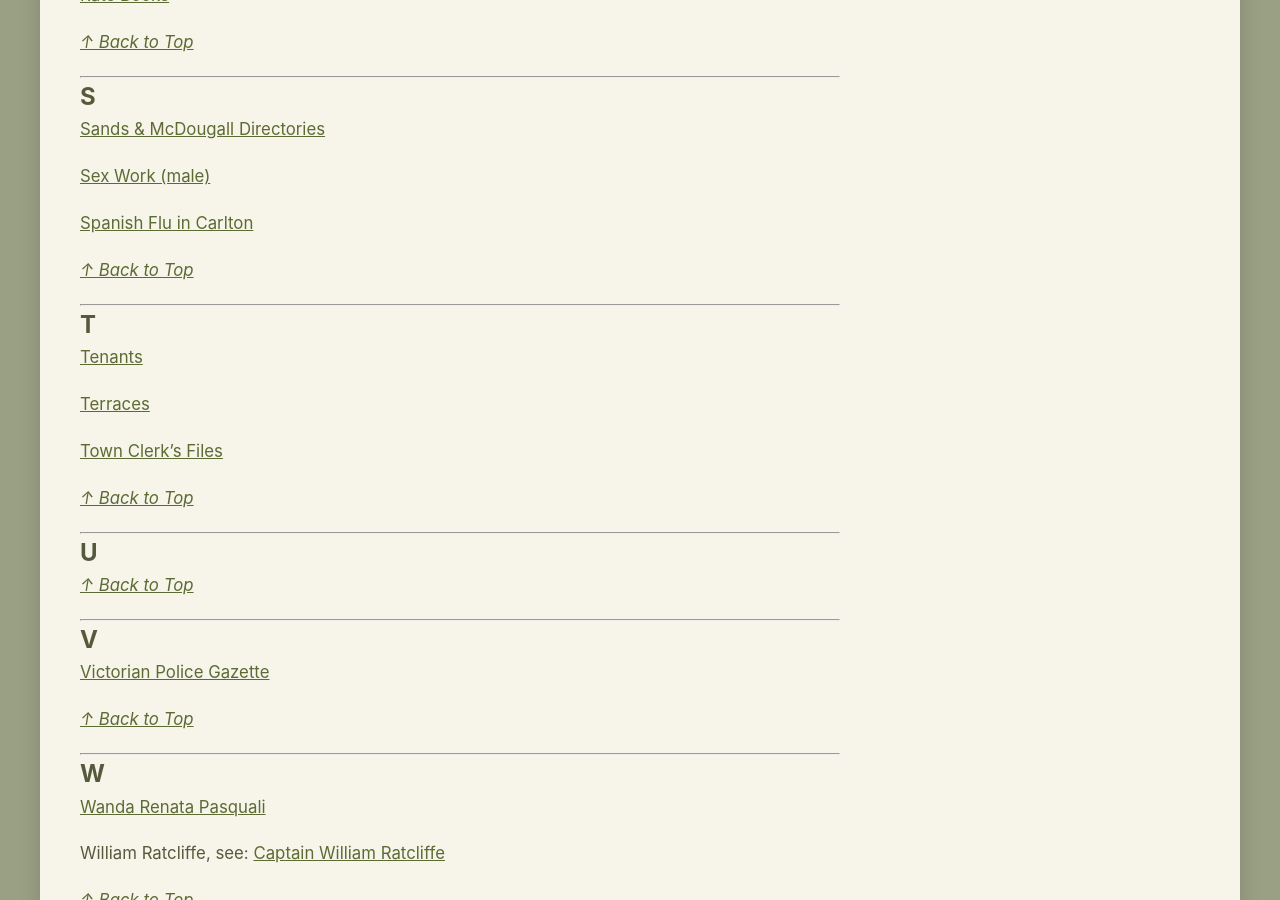
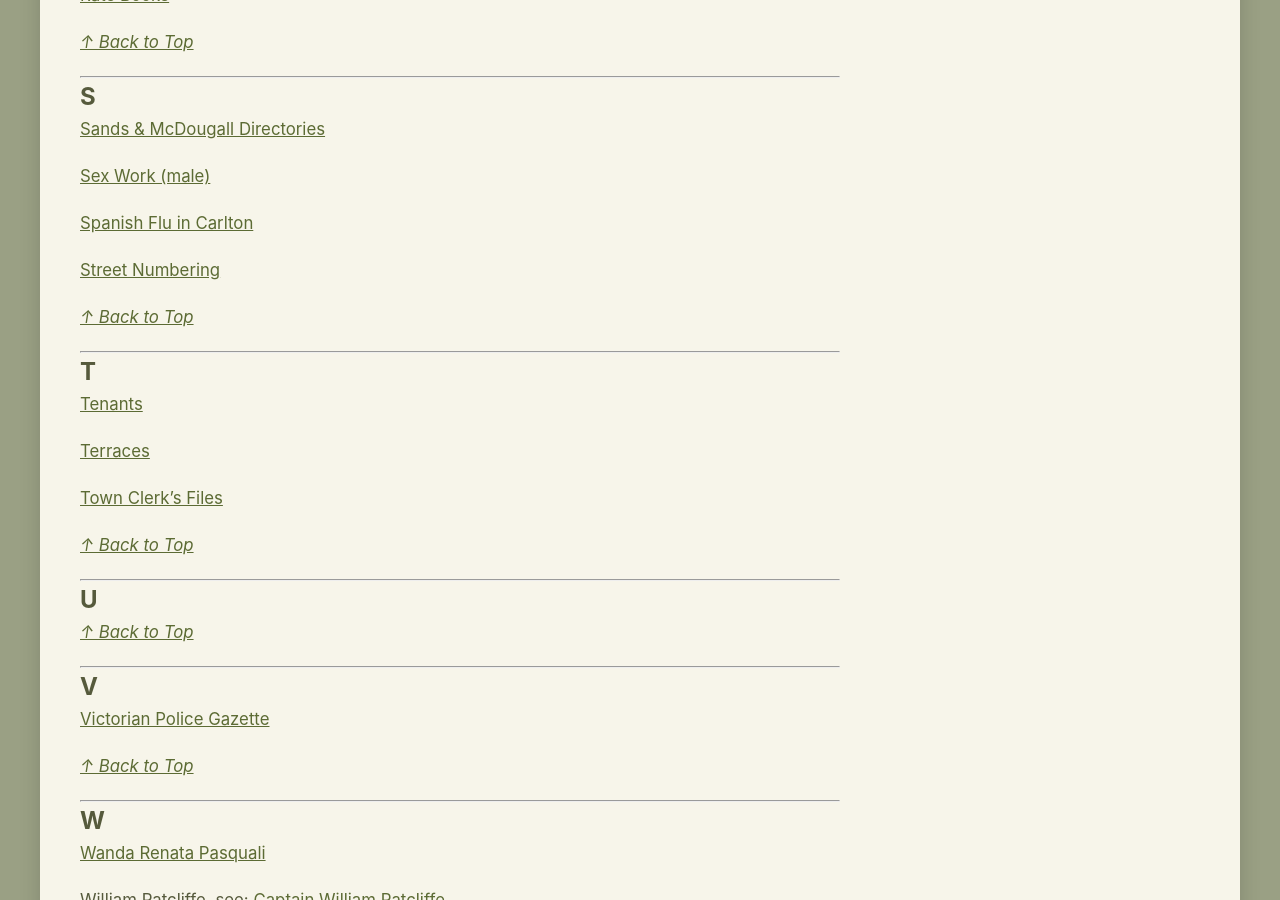
Before and after one commit to notamitchell/order, a Jekyll site: the page built from aToZ.md, in a window 1280 px wide and 900 px high, scrolled down 5818 px. Built offline with Jekyll 4.4.1, drawn with Linux system fonts in a browser that asks for light colours; a script that is not in the unit is left out.

Commit message:
Update aToZ.md

```diff
--- a/aToZ.md
+++ b/aToZ.md
@@ -284,6 +284,8 @@
 
 [Spanish Flu in Carlton](civic?id=Spanish Flu in Carlton)
 
+[Street Numbering](civic?id=Street Numbering)
+
 _[&uarr; Back to Top](#index-a-to-z)_
 
 ---
```
